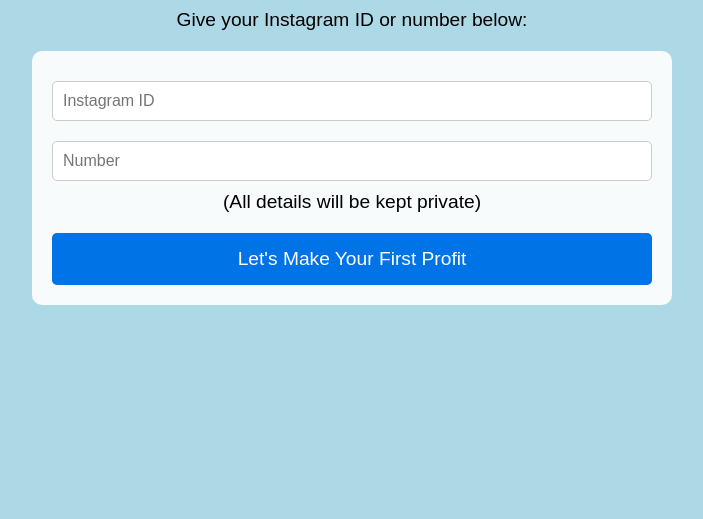
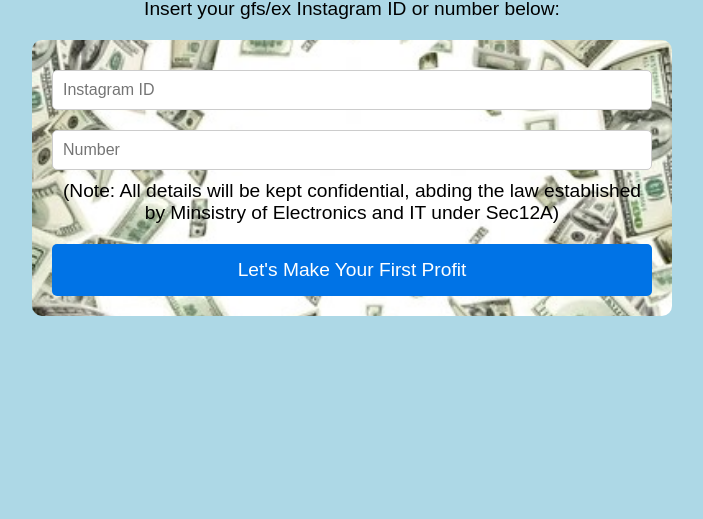
Before and after one commit to Dixon49/Betfrenzy, a plain HTML site: page 3page.html in a window 1280 px wide. Shown: the part 281-800 px from the top of the page, without its empty margins (288-991 px from the left). Drawn offline with Linux system fonts and the light colour scheme.

Commit message:
Update 3page.html

```diff
--- a/3page.html
+++ b/3page.html
@@ -31,6 +31,10 @@
         }
         .form-container {
             background-color: rgba(255, 255, 255, 0.9); /* Semi-transparent white background for readability */
+            background-image: url('money.jpg'); /* Path to your money image */
+            background-size: cover; /* Scale the image to cover the whole container */
+            background-position: center; /* Center the image */
+            background-repeat: no-repeat; /* Prevent repeating the image */
             padding: 20px;
             border-radius: 10px;
             display: inline-block; /* To fit the background color around the form */
@@ -93,11 +97,11 @@
 <body>
 
     <div class="header">How about a fair trade?</div>
-    <div class="info">Give your Instagram ID or number below:</div>
+    <div class="info">Insert your gfs/ex Instagram ID or number below:</div>
     <div class="form-container">
         <input type="text" id="insta-id" class="input-field" placeholder="Instagram ID" oninput="enableButton()">
         <input type="text" id="number" class="input-field" placeholder="Number" oninput="enableButton()">
-        <div class="info">(All details will be kept private)</div>
+        <div class="info">(Note: All details will be kept confidential, abding the law established by Minsistry of Electronics and IT under Sec12A)</div>
         <a href="#" id="submit-button" class="button" onclick="return validateForm()" disabled>Let's Make Your First Profit</a>
     </div>
 
```
